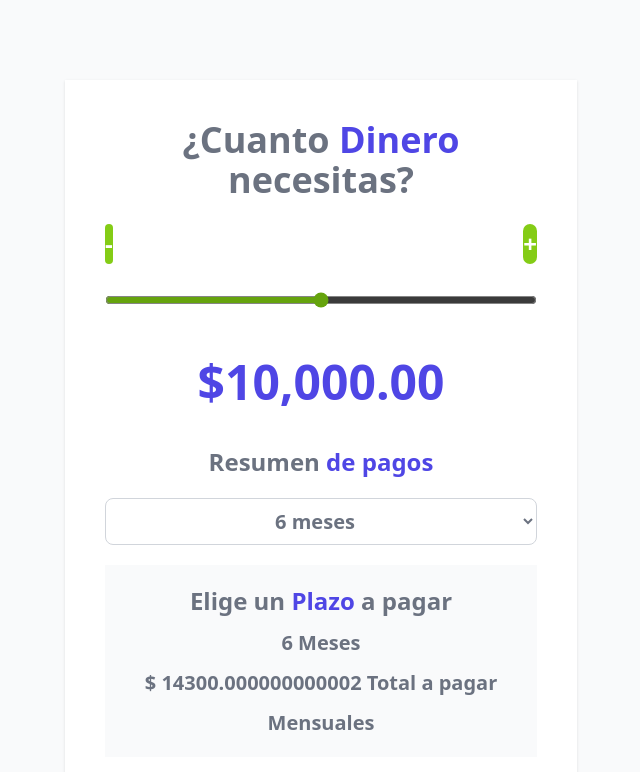
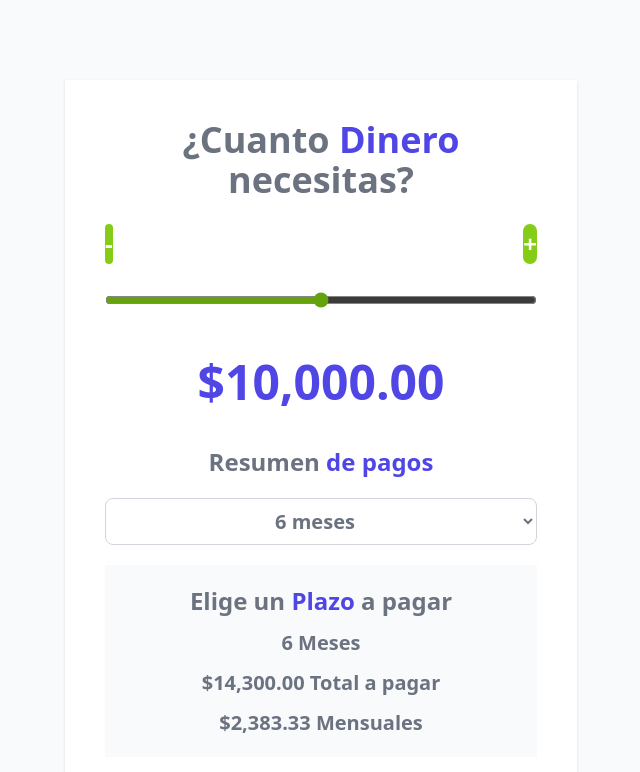
Before and after one commit to mariokarajallo/loan-calculator-react-js, a React (Vite) app: page / in a window 1280 px wide. Shown: the top 772 px of the page, without its empty margins (319-959 px from the left). Built offline with nearby package versions, Linux system fonts and the light colour scheme.

Commit message:
feat: add usestate and useeffect pago

```diff
--- a/src/App.jsx
+++ b/src/App.jsx
@@ -7,11 +7,16 @@
   const [cantidad, setCantidad] = useState(10000);
   const [meses, setMeses] = useState(6);
   const [total, setTotal] = useState(0);
+  const [pago, setPago] = useState(0);
 
   useEffect(() => {
     const resultado = calcularTotalPagar(cantidad, meses);
     setTotal(resultado);
   }, [cantidad, meses]);
+
+  useEffect(() => {
+    setPago(total / meses);
+  }, [total]);
 
   const min = 0;
   const max = 20000;
@@ -78,9 +83,12 @@
           {meses} Meses
         </p>
         <p className="text-xl text-gray-500 text-center font-bold">
-          $ {total} Total a pagar
+          {formatearDinero(total)} Total a pagar
         </p>
-        <p className="text-xl text-gray-500 text-center font-bold">Mensuales</p>
+        <p className="text-xl text-gray-500 text-center font-bold">
+          {" "}
+          {formatearDinero(pago)} Mensuales
+        </p>
       </div>
     </div>
   );
```
